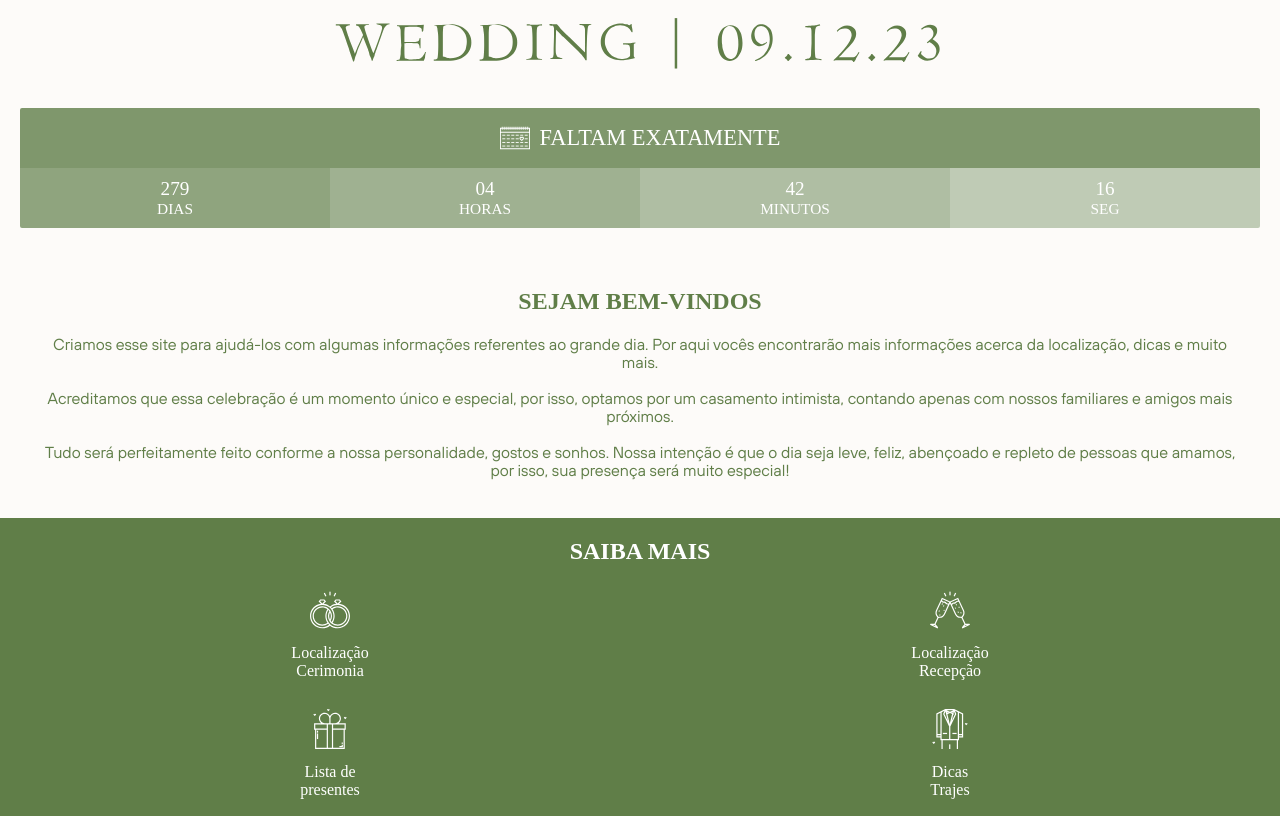
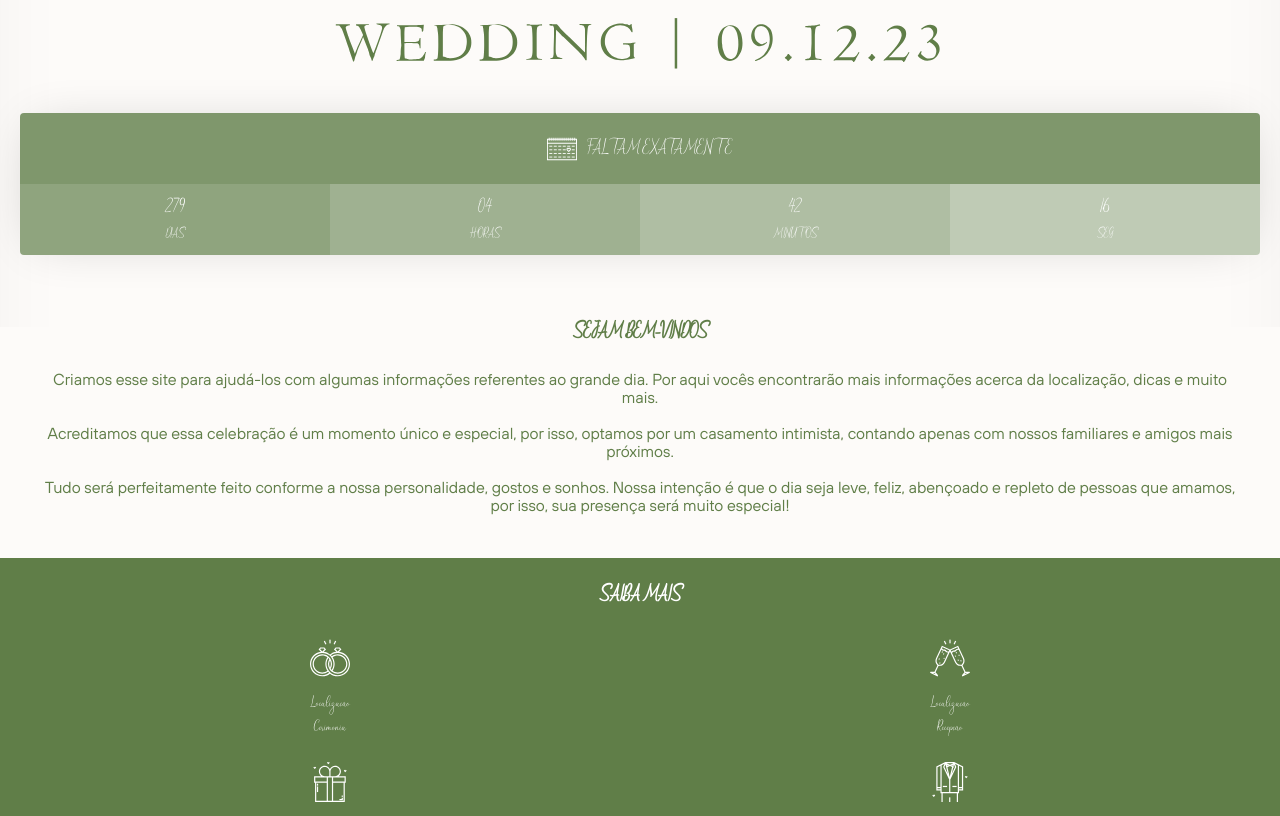
Before and after one commit to marcelorossini/wedding, a Next.js app: page / in a window 1280 px wide. Shown: the part 473-1289 px from the top of the page. Built offline with nearby package versions, Linux system fonts and the light colour scheme.

Commit message:
add fonts

```diff
--- a/components/pages/index/style.js
+++ b/components/pages/index/style.js
@@ -19,6 +19,7 @@ export const Background = styled.div`
     url("./assets/background.jpg") no-repeat;
   background-size: cover;
   background-position: top center;
+  box-shadow: inset 0px 82px 141px -88px rgba(0,0,0,0.2);
 `;
 
 export const Wrapper = styled.div`
@@ -45,8 +46,9 @@ export const CountdownBox = styled.div`
   grid-template-columns: repeat(4, 1fr);
   grid-template-rows: 1fr 1fr;
   background: #ffffff;
-  border-radius: 2px;
+  border-radius: 4px;
   overflow: hidden;
+  box-shadow: 0px 0px 50px -15px rgba(0,0,0,0.2);
 `;
 
 export const CountdownItem = styled.div`
--- a/components/pages/links/style.js
+++ b/components/pages/links/style.js
@@ -47,4 +47,14 @@ export const Button = styled.div`
     display: contents;
   }
   cursor: pointer;
+  transition: .3s all;
+  &:hover {
+    background: #ffffff;
+    color: var(--color-primary);
+    border-radius: 4px;
+    box-shadow: 0px 0px 50px -15px rgba(0,0,0,0.2);
+    svg {
+      color: var(--color-primary);
+    }
+  }
 `;
--- a/styles/global.js
+++ b/styles/global.js
@@ -2,7 +2,7 @@ import { createGlobalStyle, keyframes } from "styled-components";
 
 export default createGlobalStyle`
     @font-face {
-    font-family: "Refira Asri";
+    font-family: "Refira Asri Regular";
     src:
         url("./assets/fonts/Refira Asri/Refira Asri - Script.otf") format("truetype"),
         url("./assets/fonts/Refira Asri/Refira Asri - Script.ttf") format("truetype"),
```
Also changed, not shown: components/pages/pageTemplate/style.js (+6 -1 lines).
